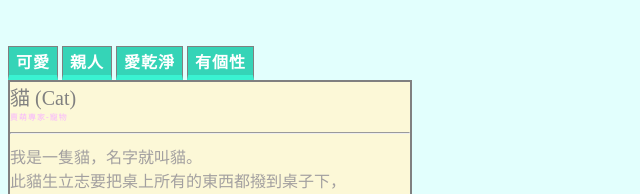
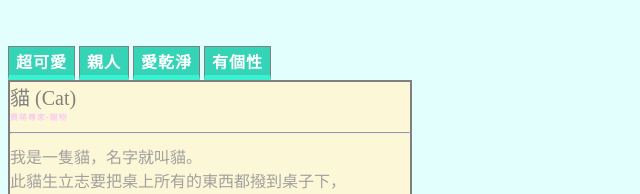
Before and after one commit to TerryLiu5269/WebTest, a plain HTML site: page index.html in a window 1280 px wide. Shown: the part 262-456 px from the top of the page, without its empty margins (0-640 px from the left). Drawn offline with Linux system fonts and the light colour scheme.

Commit message:
變超可愛

```diff
--- a/index.html
+++ b/index.html
@@ -13,7 +13,7 @@
 <div class="imgSrc"></div>
 <br>
 
-<div class="testtext">可愛</div>
+<div class="testtext">超可愛</div>
 <div class="testtext">親人</div>
 <div class="testtext">愛乾淨</div>
 <div class="testtext">有個性</div>
```
